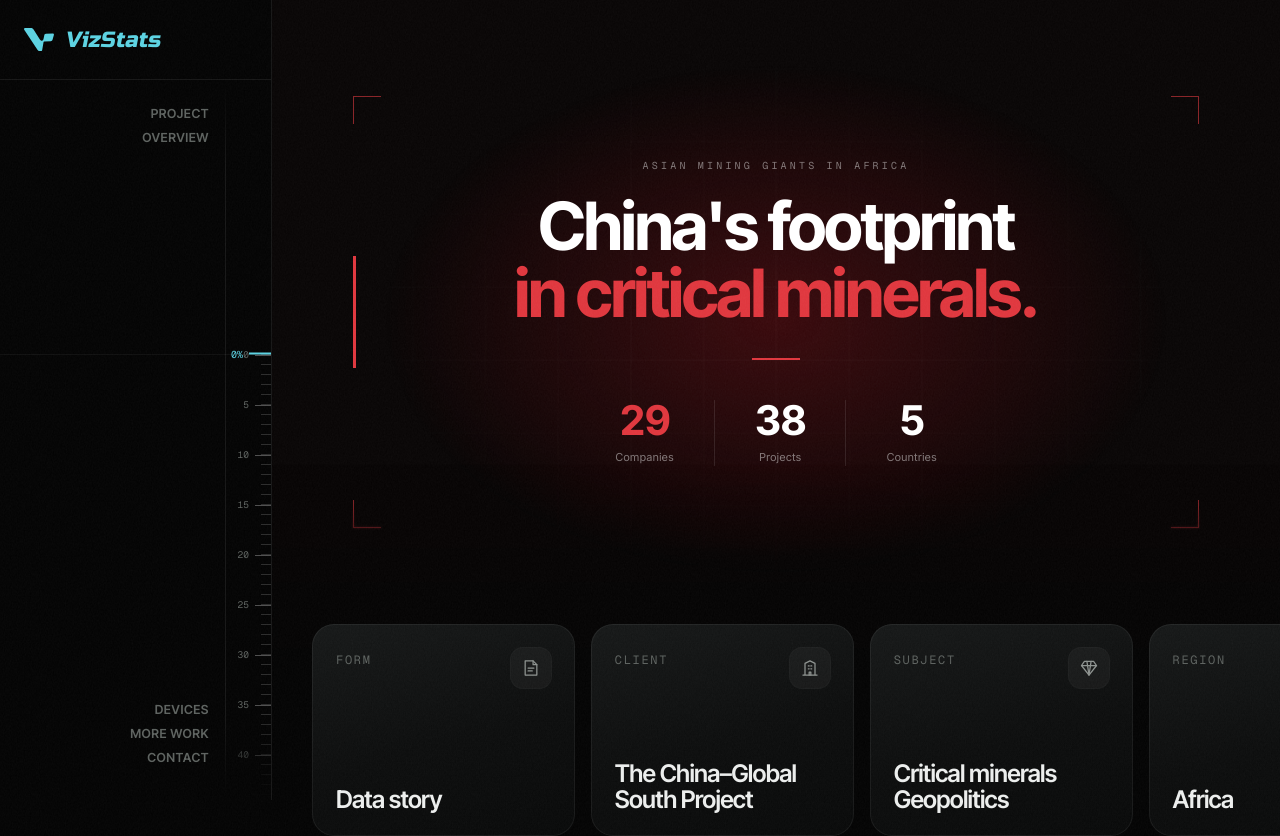
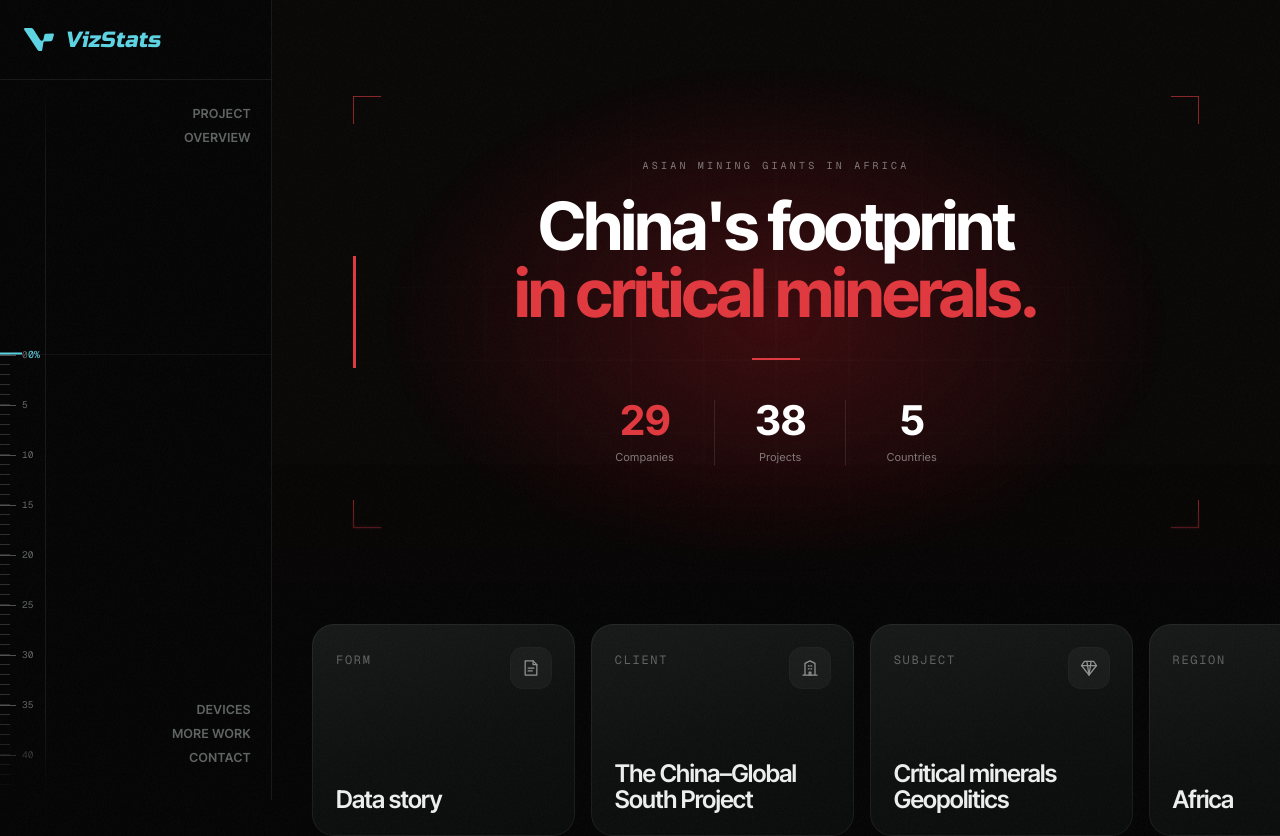
Before and after one commit to IBE-GIDEON/vizstats-product-page, a Next.js app: page /work/asian-mining-giants-in-africa in a window 1280 px wide. Shown: the top 836 px of the page. Built offline with nearby package versions, Linux system fonts and the light colour scheme.

Commit message:
Section index: move the ruler to the left edge
Ticks against the left edge with their numbers and the % marker reading
to the right; section names stay right-aligned.

Co-Authored-By: Claude Opus 5.5 <noreply@anthropic.com>

```diff
--- a/src/components/site/SectionIndex.tsx
+++ b/src/components/site/SectionIndex.tsx
@@ -153,7 +153,7 @@ export default function SectionIndex({ names }: { names: Project["sectionNames"]
 
         <div className="relative min-h-0 flex-1 overflow-hidden border-t border-line">
           <LayoutGroup>
-            <nav className="absolute inset-y-0 left-0 right-[46px] flex flex-col pb-8 pl-5 pr-4 pt-5">
+            <nav className="absolute inset-y-0 left-[46px] right-0 flex flex-col pb-8 pl-4 pr-5 pt-5">
               <ul>{past.map(small)}</ul>
 
               {/* the current section, big */}
@@ -170,17 +170,17 @@ export default function SectionIndex({ names }: { names: Project["sectionNames"]
             </nav>
           </LayoutGroup>
 
-          {/* ruler: the tape moves with the page; the marker reads how far down you are */}
-          <div aria-hidden className="absolute inset-y-0 right-0 w-[46px] border-l border-line [mask-image:linear-gradient(to_bottom,transparent,#000_12%,#000_88%,transparent)]">
+          {/* ruler, against the left edge: the tape moves with the page; the marker reads how far down you are */}
+          <div aria-hidden className="absolute inset-y-0 left-0 w-[46px] border-r border-line [mask-image:linear-gradient(to_bottom,transparent,#000_12%,#000_88%,transparent)]">
             <div ref={tapeRef} className="absolute inset-x-0 top-[38%] will-change-transform">
               <div
-                className="absolute right-0 top-0 w-[10px] bg-[repeating-linear-gradient(to_bottom,rgba(255,255,255,0.16)_0_1px,transparent_1px_10px)]"
+                className="absolute left-0 top-0 w-[10px] bg-[repeating-linear-gradient(to_bottom,rgba(255,255,255,0.16)_0_1px,transparent_1px_10px)]"
                 style={{ height: 100 * RULER_PX_PER_PERCENT + 1 }}
               />
               {marks.map((m) => (
-                <div key={m} className="absolute right-0 flex items-center gap-1.5" style={{ top: m * RULER_PX_PER_PERCENT - 6 }}>
+                <div key={m} className="absolute left-0 flex items-center gap-1.5" style={{ top: m * RULER_PX_PER_PERCENT - 6 }}>
+                  <span className="h-px w-[16px] bg-white/30" />
                   <span className="font-mono text-[9.5px] tabular-nums text-ash-3">{m}</span>
-                  <span className="h-px w-[16px] bg-white/30" />
                 </div>
               ))}
             </div>
@@ -188,9 +188,9 @@ export default function SectionIndex({ names }: { names: Project["sectionNames"]
           {/* the marker line, across the whole index */}
           <div aria-hidden className="pointer-events-none absolute inset-x-0 top-[38%]">
             <div className="h-px bg-white/[0.05]" />
-            <div className="absolute right-0 top-0 flex -translate-y-1/2 items-center gap-1.5">
+            <div className="absolute left-0 top-0 flex -translate-y-1/2 items-center gap-1.5">
+              <span className="h-[2px] w-[22px] bg-green" />
               <span ref={markerRef} className="font-mono text-[10px] tabular-nums text-green">0%</span>
-              <span className="h-[2px] w-[22px] bg-green" />
             </div>
           </div>
         </div>
```
